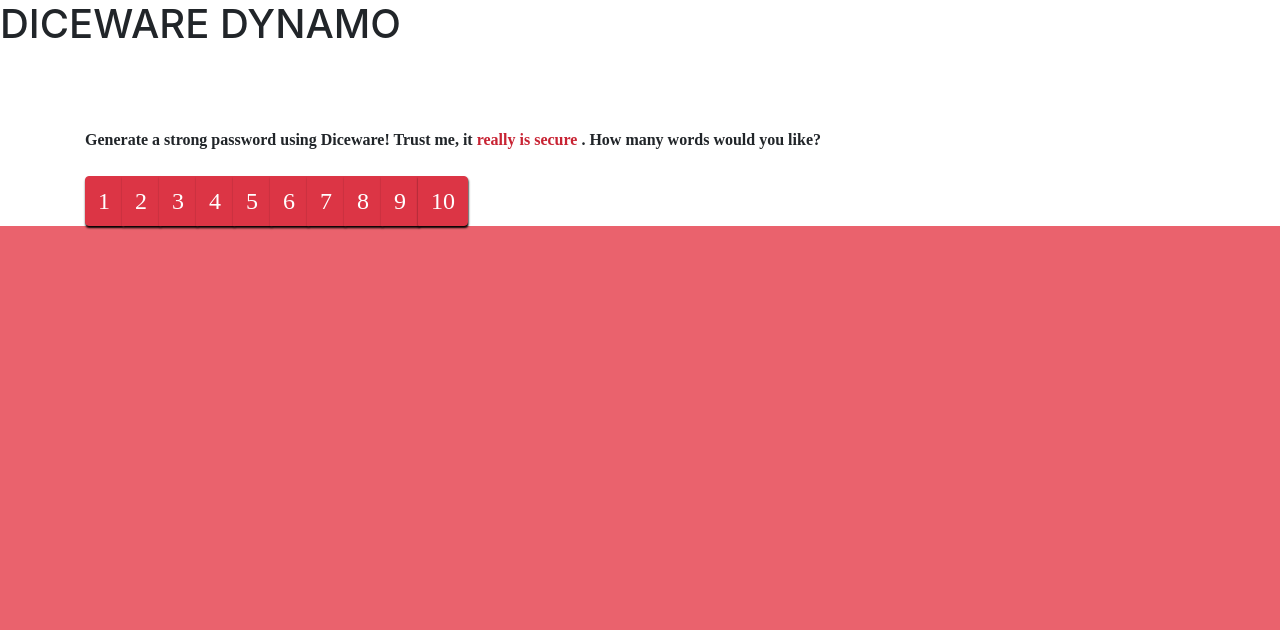
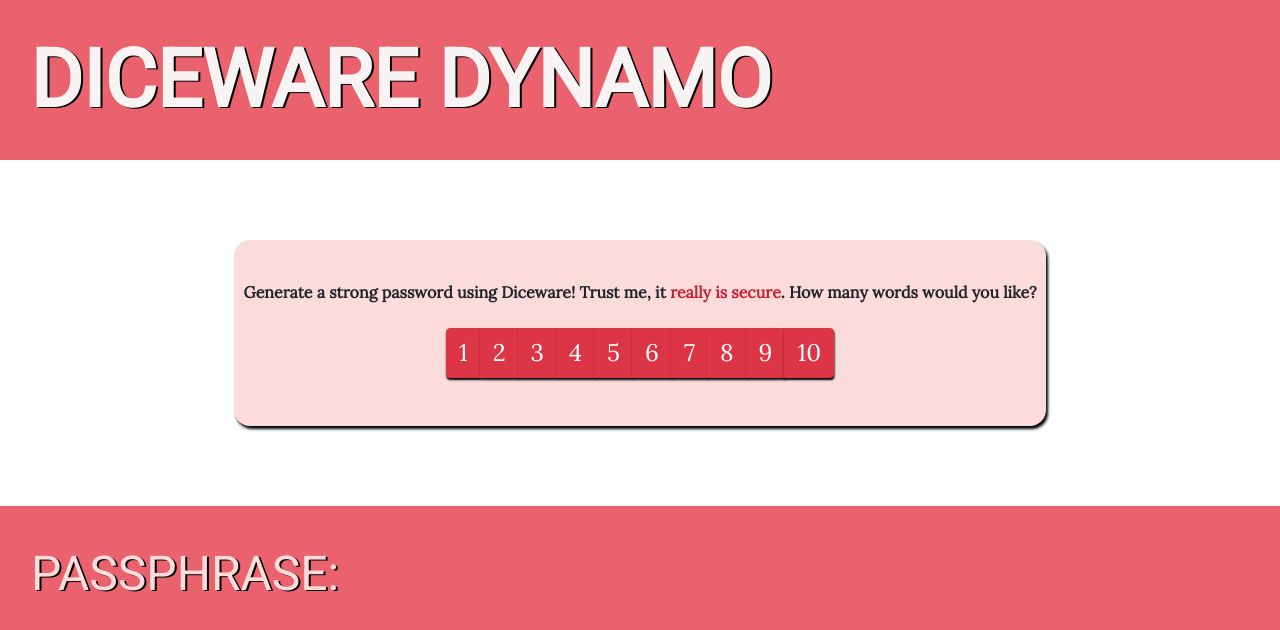
Before and after one commit to Maxlams/diceware-dynamo, a plain HTML site: page index.html in a window 1280 px wide. Drawn offline with nearby package versions, Linux system fonts and the light colour scheme.

Commit message:
Update index.html

```diff
--- a/index.html
+++ b/index.html
@@ -5,7 +5,7 @@
   <meta charset="utf-8">
   <title>Diceware Dynamo - Passphrase Generator</title>
 
-  <link href="https://fonts.googleapis.com/css?family=IBM+Plex+Sans|IBM+Plex+Serif&display=swap" rel="stylesheet">
+  <link href="https://fonts.googleapis.com/css?family=Lora|Roboto&display=swap" rel="stylesheet">
 
   <link rel="stylesheet" href="https://stackpath.bootstrapcdn.com/bootstrap/4.4.1/css/bootstrap.min.css" integrity="sha384-Vkoo8x4CGsO3+Hhxv8T/Q5PaXtkKtu6ug5TOeNV6gBiFeWPGFN9MuhOf23Q9Ifjh" crossorigin="anonymous">
   <link rel="stylesheet" href="styles.css">
@@ -17,37 +17,48 @@
 
 <body>
 
-  <h1 class="heading">DICEWARE DYNAMO</h1>
+  <div class="container-fluid heading-container">
+    <div class="col-lg-12">
+      <h1 class="heading-txt">DICEWARE DYNAMO</h1>
+    </div>
+  </div>
 
-  <div class="container">
+  <div class="container-fluid body-div">
 
-    <div class="body-div">
+    <div class="col-lg-2">
+
+    </div>
+
+    <div class="col-lg-10 gen-div">
 
       <p class="desc-text">Generate a <strong>strong</strong>
         password using Diceware! Trust me, it
         <a class="gh-link" target="_blank" href="https://github.com/maxlambda/diceware-dynamo/blob/master/README.md">
-          really is secure
-        </a>
-        . How many words would you like?
+          really is secure</a>. How many words would you like?
       </p>
 
       <div class="btn-group" role="group">
         <button id="1" class="btn btn-danger" type="button">1</button>
         <button id="2" class="btn btn-danger" type="button">2</button>
-        <button id="3" class="btn btn-danger" type="button" >3</button>
-        <button id="4" class="btn btn-danger" type="button" >4</button>
-        <button id="5" class="btn btn-danger" type="button" >5</button>
-        <button id="6" class="btn btn-danger" type="button" >6</button>
-        <button id="7" class="btn btn-danger" type="button" >7</button>
-        <button id="8" class="btn btn-danger" type="button" >8</button>
-        <button id="9" class="btn btn-danger" type="button" >9</button>
+        <button id="3" class="btn btn-danger" type="button">3</button>
+        <button id="4" class="btn btn-danger" type="button">4</button>
+        <button id="5" class="btn btn-danger" type="button">5</button>
+        <button id="6" class="btn btn-danger" type="button">6</button>
+        <button id="7" class="btn btn-danger" type="button">7</button>
+        <button id="8" class="btn btn-danger" type="button">8</button>
+        <button id="9" class="btn btn-danger" type="button">9</button>
         <button id="10" class="btn btn-danger" type="button">10</button>
       </div>
 
-      <p class="generated-str"></p>
-
     </div>
 
+  </div>
+
+  <div class="container-fluid footer-container">
+    <div class="col-lg-12">
+      <p class="passphrase">PASSPHRASE:</p>
+      <p class="generated-str"></p>
+    </div>
   </div>
 
   </div>
```
